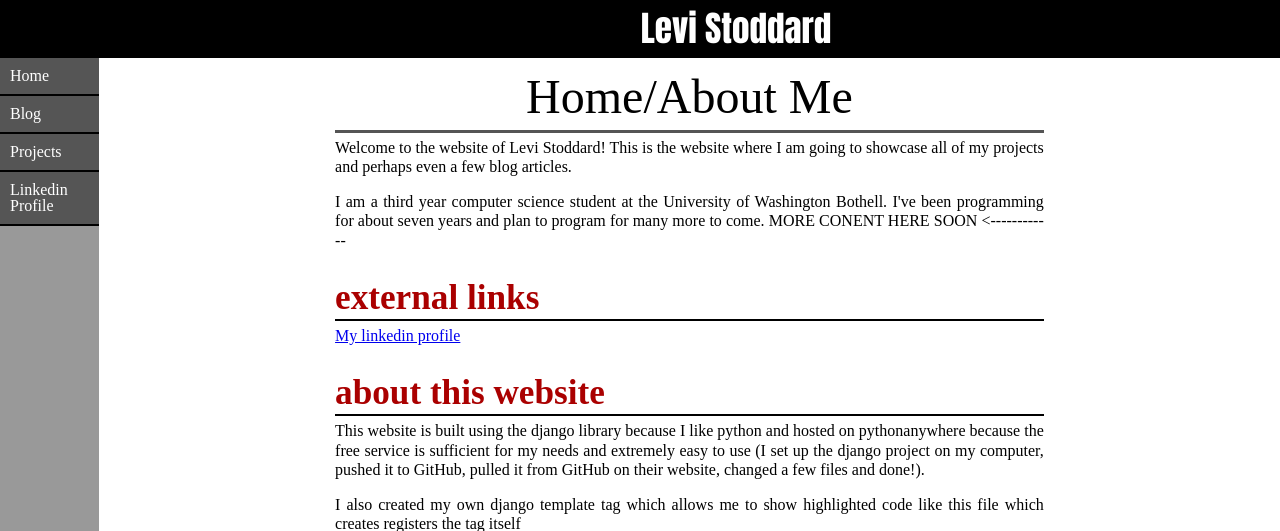
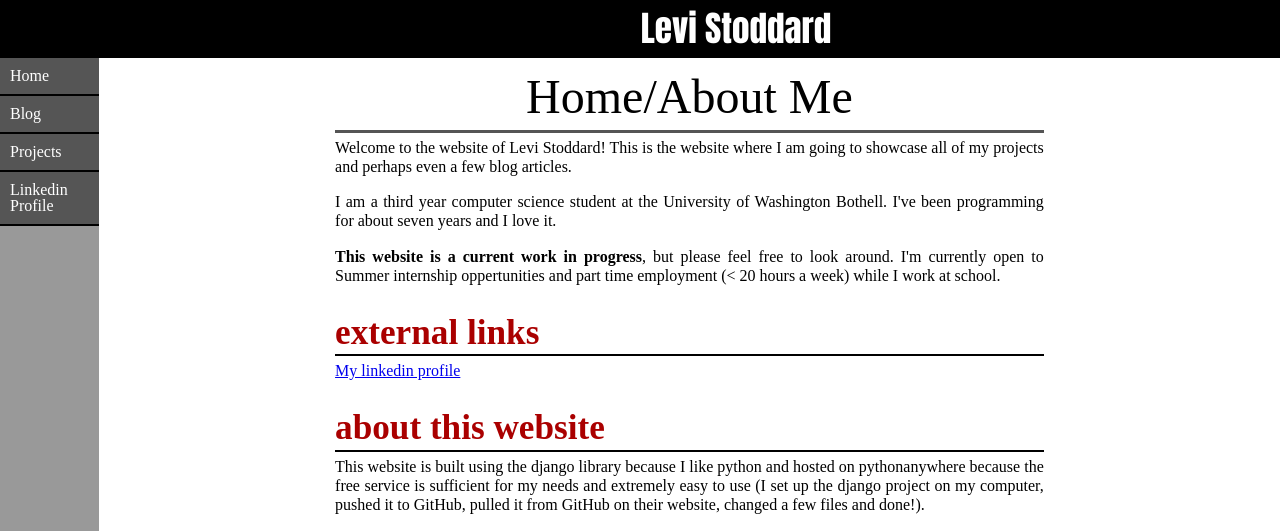
Before and after one commit to LinuxKid21/PersonalWebsite, a Django app: page / in a window 1280 px wide. Shown: the top 531 px of the page. Run offline with Django 3.2, Linux system fonts and the light colour scheme.

Commit message:
changed main page

```diff
--- a/app/templates/app/pages/home.html
+++ b/app/templates/app/pages/home.html
@@ -7,8 +7,11 @@
         Welcome to the website of Levi Stoddard! This is the website where I am going to showcase all of my projects and perhaps even a few blog articles.
     </p>
     <p>
-        I am a third year computer science student at the University of Washington Bothell. I've been programming for about seven years and plan to program for many
-        more to come. MORE CONENT HERE SOON &lt;------------
+        I am a third year computer science student at the University of Washington Bothell. I've been programming for about seven years and I love it.
+    </p>
+    <p>
+        <strong>This website is a current work in progress</strong>, but please feel free to look around. I'm currently open to Summer internship oppertunities and part time employment
+        (< 20 hours a week) while I work at school.
     </p>
 
     <h1> external links </h1>
```
